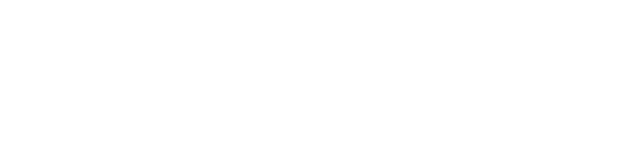
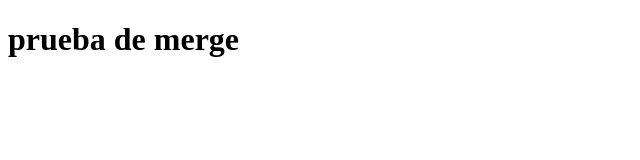
Before and after one commit to ErikBenavides/abogadoscolegiados, a plain HTML site: page prueba.html in a window 1280 px wide. Shown: the whole page, without its empty margins (0-640 px from the left). Drawn offline with Linux system fonts and the light colour scheme.

Commit message:
se agrego el h1

```diff
--- a/prueba.html
+++ b/prueba.html
@@ -7,6 +7,6 @@
 	<title>Document</title>
 </head>
 <body>
-
+	<h1>prueba de merge</h1>
 </body>
 </html>
```
